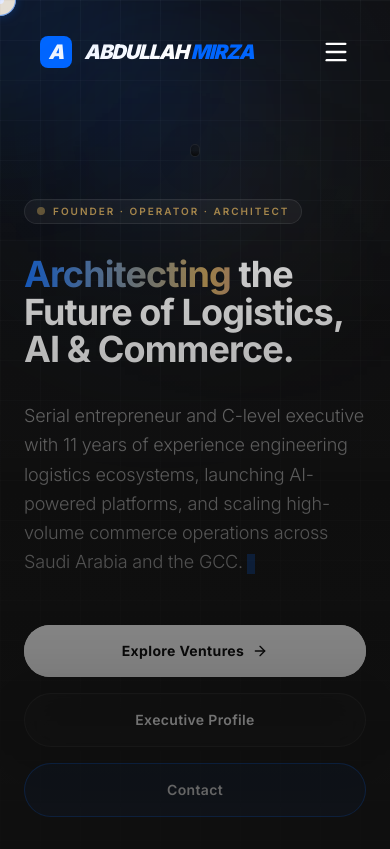
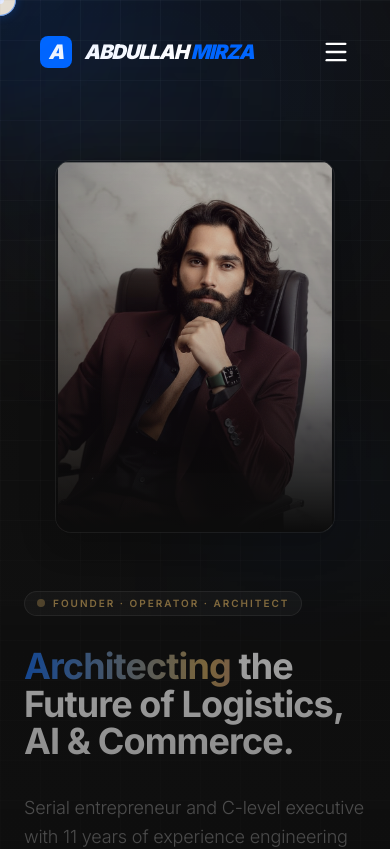
Before and after one commit to Mirxa01/abdullah-mirza-portfolio, a Next.js app: page / in a window 390 px wide. Shown: the top 849 px of the page. Built offline with nearby package versions, Linux system fonts and the light colour scheme.

Commit message:
Fix hero mobile layout reversing image ordering

```diff
--- a/src/app/layout.tsx
+++ b/src/app/layout.tsx
@@ -47,7 +47,7 @@ export default function RootLayout({
 }>) {
     return (
         <html lang="en" className={`${inter.variable} scroll-smooth`}>
-            <body className="antialiased min-h-screen relative bg-[#111111] text-white">
+            <body className="antialiased min-h-screen relative bg-[#111111] text-white overflow-x-hidden">
                 <CustomCursor />
                 {/* Ambient background glows */}
                 <div className="glow-effect" style={{ top: '-10%', left: '-5%' }}></div>
--- a/src/components/CompetenciesGrid.tsx
+++ b/src/components/CompetenciesGrid.tsx
@@ -62,7 +62,7 @@ export default function CompetenciesGrid() {
                         whileInView={{ opacity: 1, scale: 1 }}
                         viewport={{ once: true }}
                         transition={{ duration: 0.8, delay: 0.5 }}
-                        className="md:col-span-2 lg:col-span-2 glass-card p-8 md:p-10 rounded-3xl bg-gradient-to-br from-[var(--color-charcoal-medium)] to-black flex flex-col justify-center border-transparent relative overflow-hidden group glow-border"
+                        className="md:col-span-2 lg:col-span-2 glass-card p-6 md:p-10 rounded-3xl bg-gradient-to-br from-[var(--color-charcoal-medium)] to-black flex flex-col justify-center border-transparent relative overflow-hidden group glow-border"
                     >
                         <div className="absolute top-0 right-0 w-32 h-32 bg-[var(--color-electric-blue)]/10 blur-3xl -z-10 group-hover:bg-[var(--color-electric-blue)]/20 transition-colors"></div>
 
--- a/src/components/Contact.tsx
+++ b/src/components/Contact.tsx
@@ -66,7 +66,7 @@ export default function Contact() {
                         whileInView={{ opacity: 1, x: 0 }}
                         viewport={{ once: true, margin: "-100px" }}
                         transition={{ duration: 1, ease: [0.23, 1, 0.32, 1], delay: 0.2 }}
-                        className="glass-card p-10 md:p-16 rounded-[3rem] border-white/5 relative"
+                        className="glass-card p-6 md:p-16 rounded-[2rem] md:rounded-[3rem] border-white/5 relative"
                     >
                         <form className="space-y-8">
                             <div className="grid md:grid-cols-2 gap-8">
--- a/src/components/CorporateLeadership.tsx
+++ b/src/components/CorporateLeadership.tsx
@@ -60,7 +60,7 @@ export default function CorporateLeadership() {
                             whileInView={{ opacity: 1, y: 0 }}
                             viewport={{ once: true }}
                             transition={{ duration: 0.8, delay: i * 0.2 }}
-                            className="glass-card rounded-[2rem] p-8 md:p-12 relative group transition-all duration-500 glow-border border-transparent"
+                            className="glass-card rounded-[2rem] p-6 md:p-12 relative group transition-all duration-500 glow-border border-transparent"
                         >
                             <div className="flex flex-col md:flex-row md:items-start justify-between gap-8 mb-10 pb-8 border-b border-white/5 relative z-10">
                                 <div className="space-y-4">
--- a/src/components/Hero.tsx
+++ b/src/components/Hero.tsx
@@ -43,7 +43,7 @@ const TypewriterText = () => {
     // Let's just use plain text with a flickering cursor, it looks more "tech".
 
     return (
-        <p className="text-lg md:text-xl text-[var(--color-text-muted)] mb-12 max-w-2xl leading-relaxed font-light min-h-[120px]">
+        <p className="text-lg md:text-xl text-[var(--color-text-muted)] mb-12 max-w-2xl leading-relaxed font-light min-h-[180px] sm:min-h-[140px] md:min-h-[120px]">
             {displayedText}
             <motion.span
                 animate={{ opacity: [1, 0] }}
@@ -60,12 +60,12 @@ export default function Hero() {
             <div className="glow-effect opacity-30 top-[-10%] right-[-5%] -z-10 animate-pulse" style={{ animationDuration: "8s" }}></div>
             <div className="absolute inset-0 bg-gradient-to-b from-transparent via-[#0a0a0a]/50 to-[#0a0a0a] pointer-events-none z-0"></div>
 
-            <div className="max-w-7xl mx-auto px-6 md:px-12 w-full flex flex-col-reverse md:grid md:grid-cols-12 gap-10 md:gap-12 items-center z-10 mt-8 md:mt-0">
+            <div className="max-w-7xl mx-auto px-6 md:px-12 w-full flex flex-col md:grid md:grid-cols-12 gap-10 md:gap-12 items-center z-10 mt-12 md:mt-0">
                 <motion.div
                     initial={{ opacity: 0, x: -30 }}
                     animate={{ opacity: 1, x: 0 }}
                     transition={{ duration: 1, ease: [0.23, 1, 0.32, 1] }}
-                    className="md:col-span-7 lg:col-span-8"
+                    className="md:col-span-7 lg:col-span-8 order-2 md:order-1"
                 >
                     <motion.div
                         initial={{ opacity: 0, y: 20 }}
@@ -129,7 +129,7 @@ export default function Hero() {
                     initial={{ opacity: 0, scale: 0.9, x: 30 }}
                     animate={{ opacity: 1, scale: 1, x: 0 }}
                     transition={{ duration: 1.2, ease: [0.23, 1, 0.32, 1], delay: 0.3 }}
-                    className="md:col-span-5 lg:col-span-4 relative"
+                    className="md:col-span-5 lg:col-span-4 relative order-1 md:order-2 w-[280px] sm:w-[340px] md:w-full mx-auto mb-4 md:mb-0"
                 >
                     <div className="relative aspect-[3/4] rounded-2xl overflow-hidden glass-card p-1">
                         <div className="absolute inset-0 bg-gradient-to-t from-[#0a0a0a] via-transparent to-transparent z-10" />
--- a/src/components/Navbar.tsx
+++ b/src/components/Navbar.tsx
@@ -72,7 +72,7 @@ export default function Navbar() {
                         initial={{ opacity: 0, y: -20 }}
                         animate={{ opacity: 1, y: 0 }}
                         exit={{ opacity: 0, y: -20 }}
-                        className="absolute top-full left-0 right-0 bg-black/95 backdrop-blur-2xl border-b border-white/10 py-10 px-6 md:hidden flex flex-col items-center gap-8"
+                        className="absolute top-full left-0 right-0 bg-black/95 backdrop-blur-2xl border-b border-white/10 py-10 px-6 md:hidden flex flex-col items-center gap-8 max-h-[85vh] overflow-y-auto"
                     >
                         {navLinks.map((link) => (
                             <a
```
